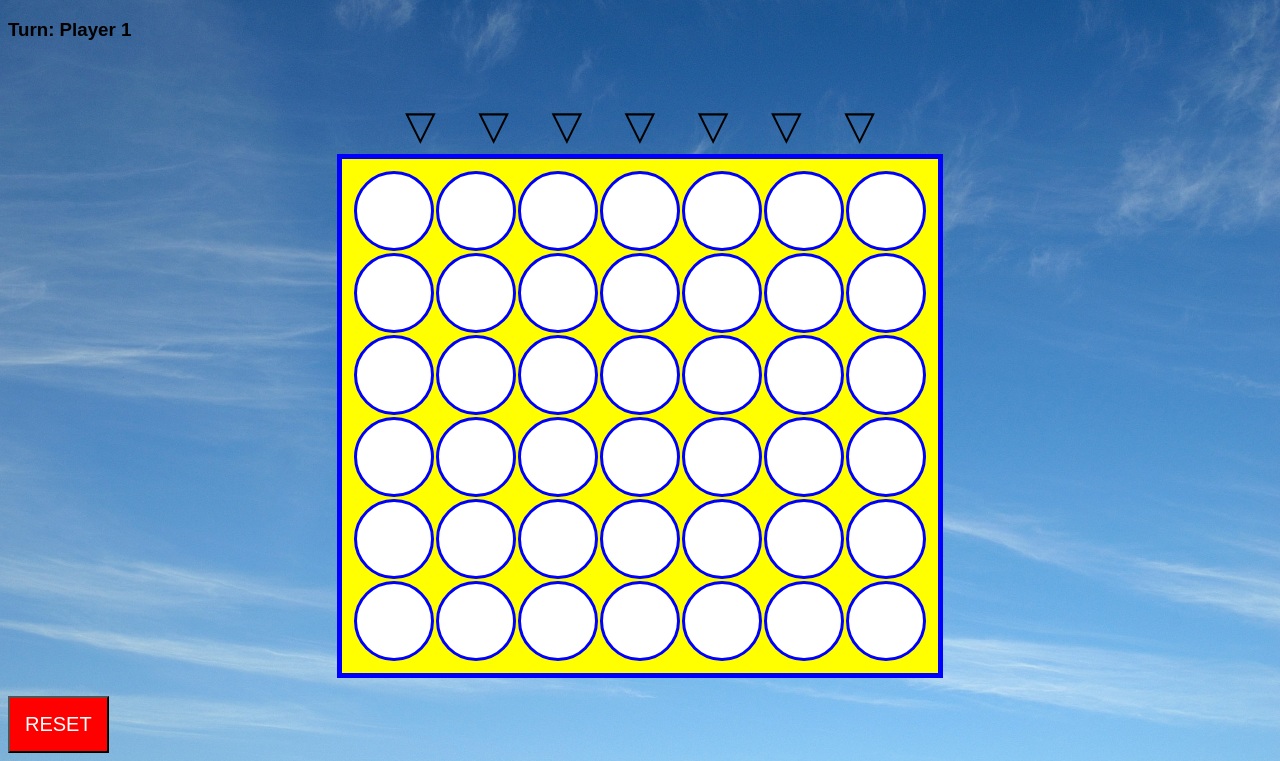
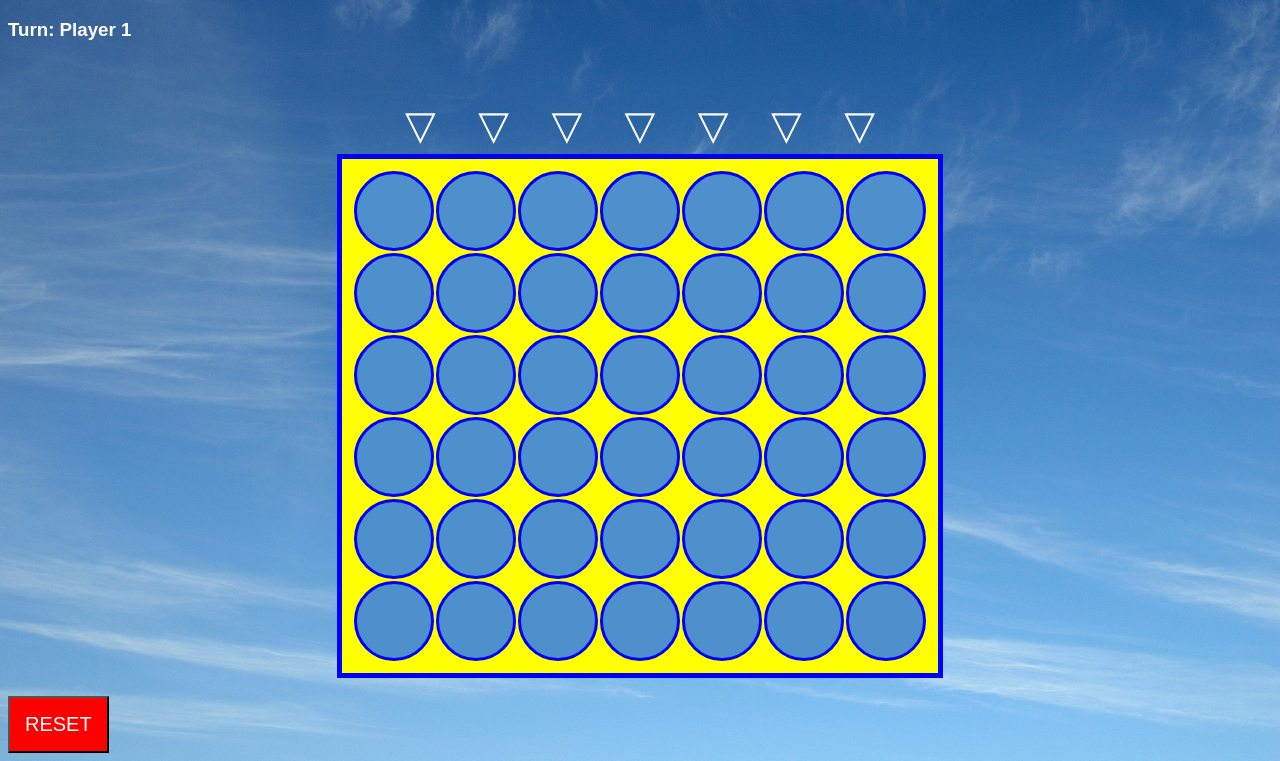
Before and after one commit to w1lujeng/connectFour, a plain HTML site: page index.html in a window 1280 px wide. Shown: the part 61-822 px from the top of the page. Drawn offline with nearby package versions, Linux system fonts and the light colour scheme.

Commit message:
blue background

```diff
--- a/css/main.css
+++ b/css/main.css
@@ -9,6 +9,9 @@ body {
 }
 
 #mainTitle {
+    color: white;
+}
+#message {
     color: white;
 }
 table {
@@ -25,7 +28,7 @@ td {
     width: 80px;
     height: 80px;
     border: solid blue;
-    background-color: white;
+    background-color:#4E90CC;
     vertical-align: middle;
     text-align: center;
     font-size: 40px;
@@ -50,6 +53,7 @@ td {
     background-color: transparent;
     outline: none;
     transition: 0.4s;
+    color: white;
 
 }
 
```
